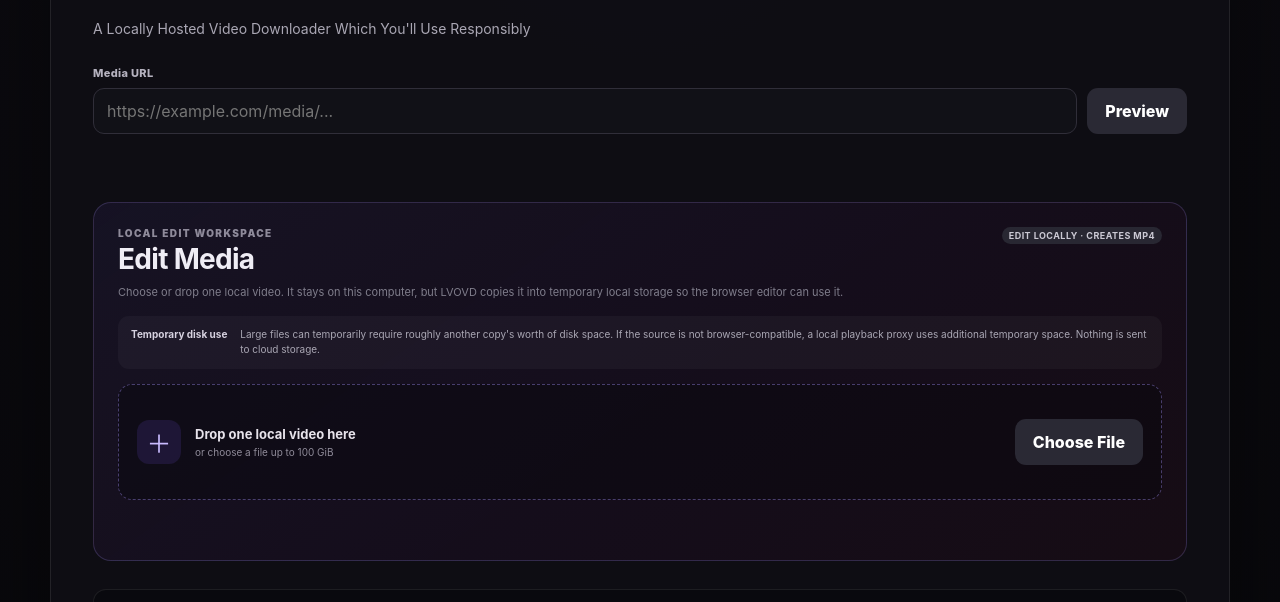
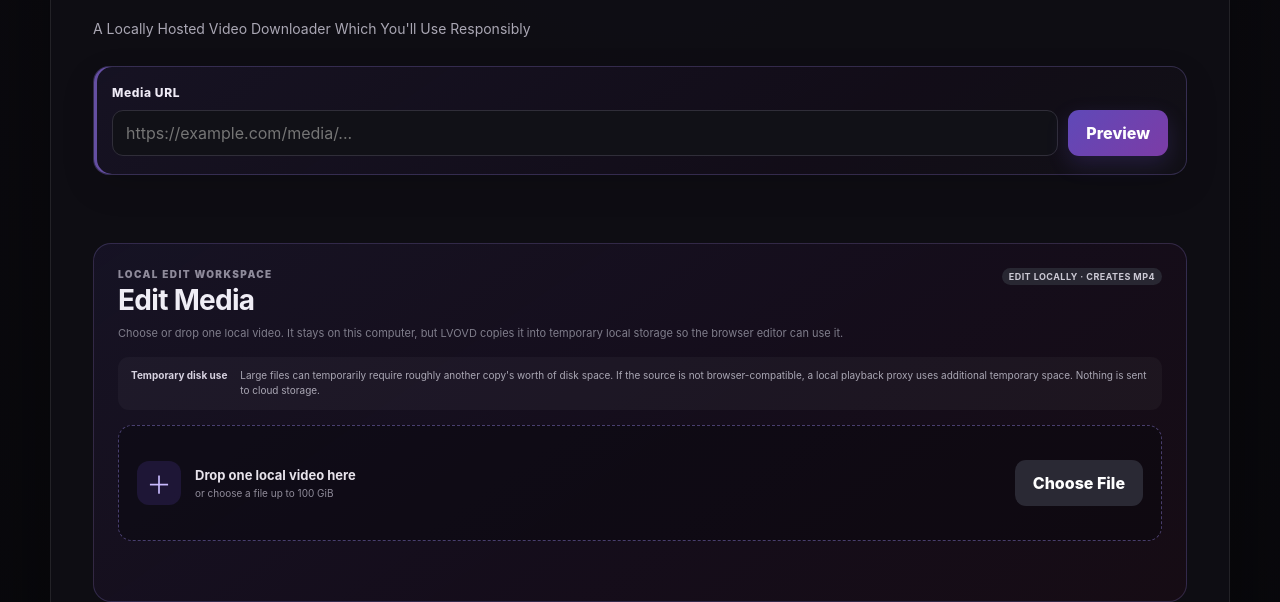
Before and after one commit to landonrivers/LVOVD, a website: page public/index.html in a window 1280 px wide. Shown: the part 171-773 px from the top of the page. Drawn offline with Linux system fonts and the light colour scheme; no server answers.

Commit message:
Emphasize-media-URL-workflow

```diff
--- a/public/index.html
+++ b/public/index.html
@@ -27,7 +27,7 @@
         <label for="video-url">Media URL</label>
         <div class="input-row">
           <input id="video-url" name="url" type="url" required autocomplete="off" spellcheck="false" placeholder="https://example.com/media/..." />
-          <button id="preview-button" class="button secondary" type="submit">Preview</button>
+          <button id="preview-button" class="button secondary lookup-submit" type="submit">Preview</button>
         </div>
       </form>
 
--- a/public/styles.css
+++ b/public/styles.css
@@ -19,7 +19,10 @@ button, label, summary, select { -webkit-tap-highlight-color: transparent; }
 h1 { margin: 0; font-size: clamp(25px, 4vw, 38px); letter-spacing: -.035em; }
 .brand-subtitle { margin: 3px 0 0; color: #aaa7b4; font-size: 12px; font-weight: 700; letter-spacing: .01em; }
 .intro { max-width: 760px; margin: 20px 0 26px; color: #aaa7b4; line-height: 1.65; font-size: 14px; }
+.lookup-form { padding: clamp(14px, 2vw, 18px); border: 1px solid rgba(169,148,255,.22); border-radius: 16px; background: linear-gradient(145deg, rgba(123,87,239,.075), rgba(216,31,255,.025) 68%, rgba(255,255,255,.015)); box-shadow: inset 3px 0 0 rgba(159,123,255,.58), 0 12px 34px rgba(0,0,0,.12); transition: border-color .15s ease, box-shadow .15s ease; }
+.lookup-form:focus-within { border-color: rgba(184,159,255,.42); box-shadow: inset 3px 0 0 rgba(184,159,255,.82), 0 12px 34px rgba(0,0,0,.16); }
 .lookup-form label, .field > span { display: block; margin-bottom: 8px; color: #b5b2bf; font-size: 11px; font-weight: 800; letter-spacing: .03em; }
+.lookup-form label { margin-bottom: 10px; color: #eeeaf5; font-size: 12px; letter-spacing: .05em; }
 .input-row { display: grid; grid-template-columns: 1fr auto; gap: 10px; }
 input[type="url"], input[type="text"], select { width: 100%; min-height: 46px; padding: 0 13px; border: 1px solid #302e39; border-radius: 11px; background: #111117; color: #f2f0f5; outline: none; }
 input:focus, select:focus { border-color: #7b57ef; box-shadow: 0 0 0 3px rgba(123,87,239,.12); }
@@ -28,6 +31,8 @@ input:focus, select:focus { border-color: #7b57ef; box-shadow: 0 0 0 3px rgba(12
 .button:disabled { cursor: wait; opacity: .55; transform: none; }
 .button.secondary { background: #2a2934; color: white; }
 .button.secondary:hover { background: #343340; }
+.lookup-form .lookup-submit { background: linear-gradient(135deg, #5f49b8, #7c3ca6); box-shadow: 0 8px 22px rgba(123,87,239,.18); }
+.lookup-form .lookup-submit:hover { background: linear-gradient(135deg, #7057cf, #9148bc); }
 .button.primary { color: white; background: linear-gradient(135deg, #ff003d, #d81fff); box-shadow: 0 10px 28px rgba(230,24,124,.2); }
 .button.big { margin-top: 20px; min-height: 52px; padding: 0 24px; }
 .button.mini { min-height: 36px; padding: 0 12px; font-size: 11px; }
```
Also changed, not shown: test/media-editor.test.js (+4 -0 lines).
